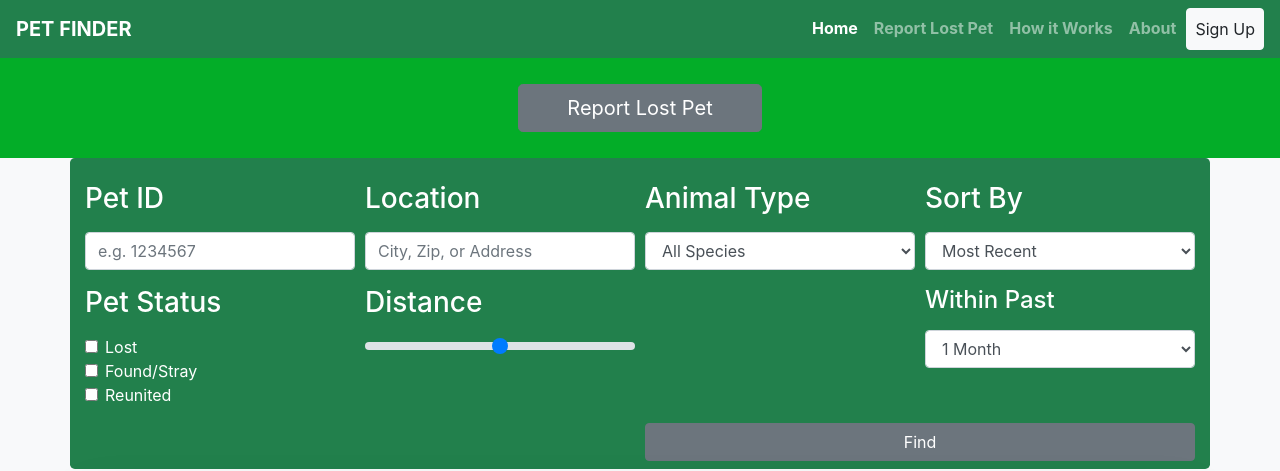
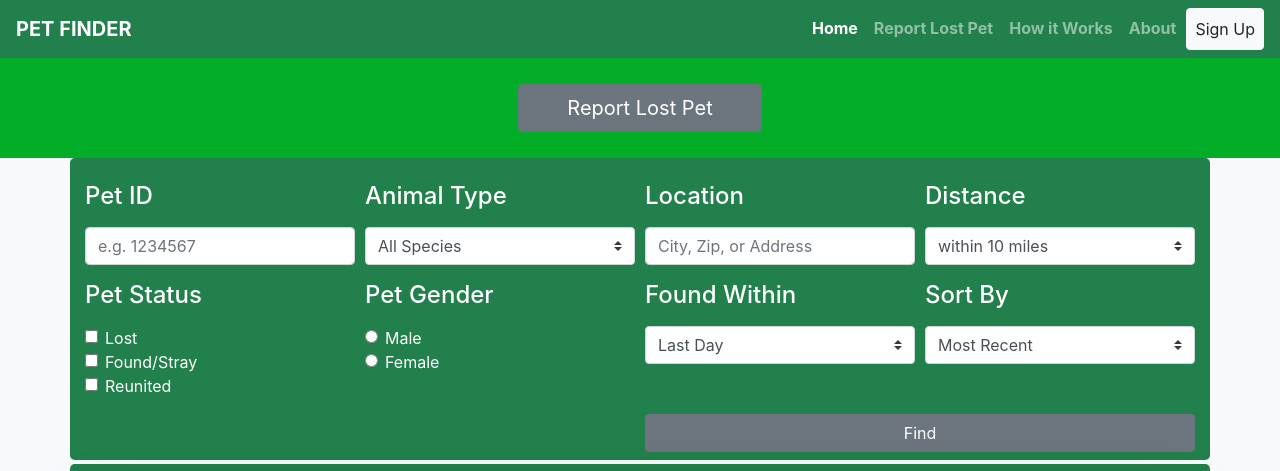
Before and after one commit to gskirkland/pet-finder-angular, an Angular app: page / in a window 1280 px wide. Shown: the top 471 px of the page. Built offline with nearby package versions, Linux system fonts and the light colour scheme.

Commit message:
Added ngFor directive to select boxes on search form. Added arrays for select box values.

```diff
--- a/src/app/components/pet-search/pet-search.component.html
+++ b/src/app/components/pet-search/pet-search.component.html
@@ -6,96 +6,108 @@
       <!-- Pet ID -->
       <div class="form-group col-lg-3 col-md-6">
         <label for="petId">
-          <h3>Pet ID</h3>
+          <h4>Pet ID</h4>
         </label>
         <input type="number" class="form-control" id="petId" placeholder="e.g. 1234567" />
+      </div>
+      <!-- Pet Type Input -->
+      <div class="form-group col-lg-3 col-md-6">
+        <label for="petType">
+          <h4>Animal Type</h4>
+        </label>
+        <select class="custom-select" id="petType">
+          <option selected>All Species</option>
+          <option *ngFor="let petType of petTypes">{{ petType }}</option>
+        </select>
       </div>
       <!-- Location Input -->
       <div class="form-group col-lg-3 col-md-6">
         <label for="location">
-          <h3>Location</h3>
+          <h4>Location</h4>
         </label>
         <input type="text" class="form-control" id="location" placeholder="City, Zip, or Address" />
       </div>
-      <!-- Pet Type Input -->
-      <div class="form-group col-lg-3 col-md-6">
-        <label for="petType">
-          <h3>Animal Type</h3>
+      <!-- Search Distance Radius Input -->
+      <div class="form-group col-lg-3 col-md-6 order-lg-1">
+        <label for="searchDistance">
+          <h4>Distance</h4>
         </label>
-        <select id="petType" class="form-control">
-          <option selected>All Species</option>
-          <option>Cat</option>
-          <option>Dog</option>
-          <option>Other</option>
-        </select>
-      </div>
-      <!-- Sort By Selection -->
-      <div class="form-group col-lg-3 col-md-6 order-lg-1">
-        <label for="sortBy">
-          <h3>Sort By</h3>
-        </label>
-        <select id="sortBy" class="form-control">
-          <option selected>Most Recent</option>
-          <option>Distance</option>
+        <select class="custom-select" id="searchDistance">
+          <option selected>within 10 miles</option>
+          <option *ngFor="let searchDistance of searchDistances">within
+            {{ searchDistance }} miles</option>
         </select>
       </div>
     </div>
     <!-- Row 2 -->
     <div class="form-row d-flex justify-content-around">
       <!-- Status Checkboxes -->
-      <div class="form-group col-lg-3 col-md-3" id="petStatus">
-        <h3>
+      <div class="form-group col-md-3 col-6" id="petStatus">
+        <h4>
           <label for="petStatus" id="statusLabel">Pet Status</label>
-        </h3>
+        </h4>
         <!-- Status Checkbox 1 -->
         <div class="form-check">
-          <input class="form-check-input" type="checkbox" value="" id="lostCheck" />
+          <input class="form-check-input" type="checkbox" id="lostCheck" />
           <label class="form-check-label" for="lostCheck">
             Lost
           </label>
         </div>
         <!-- Status Checkbox 2 -->
         <div class="form-check">
-          <input class="form-check-input" type="checkbox" value="" id="foundStrayCheck" />
+          <input class="form-check-input" type="checkbox" id="foundStrayCheck" />
           <label class="form-check-label" for="foundStrayCheck">
             Found/Stray
           </label>
         </div>
         <!-- Status Checkbox 3 -->
         <div class="form-check">
-          <input class="form-check-input" type="checkbox" value="" id="reunitedCheck" />
+          <input class="form-check-input" type="checkbox" id="reunitedCheck" />
           <label class="form-check-label" for="reunitedCheck">
             Reunited
           </label>
         </div>
       </div>
-      <!-- Search Distance Radius Input -->
-      <div class="form-group col-lg-3 col-md-3 order-lg-2">
-        <label for="searchDistance">
-          <h3>Distance</h3>
-        </label>
-        <input type="range" class="custom-range" min="0" max="100" step="5" id="searchDistance" />
+      <!-- Gender Radio Buttons -->
+      <div class="form-group col-md-3 col-6">
+        <h4>
+          <label>Pet Gender</label>
+        </h4>
+        <div class="form-check">
+          <input class="form-check-input" type="radio" name="petGender" value="male">
+          <label class="form-check-label">Male</label>
+        </div>
+        <div class="form-check">
+          <input class="form-check-input" type="radio" name="petGender" value="female">
+          <label class="form-check-label">Female</label>
+        </div>
       </div>
       <!-- Found Within Date Range Selection  -->
-      <div class="form-group col-lg-3 col-md-6 pb-2 order-lg-4">
+      <div class="form-group col-lg-3 col-md-3 pb-2">
         <label for="dateRange">
-          <h4>Within Past</h4>
+          <h4>Found Within</h4>
         </label>
-        <select id="dateRange" class="form-control">
-          <option selected>1 Month</option>
-          <option>3 Months</option>
-          <option>6 Months</option>
-          <option>1 Year</option>
+        <select class="custom-select" id="dateRange">
+          <option selected>Last Day</option>
+          <option *ngFor="let dateRange of dateRanges">{{ dateRange }}</option>
         </select>
       </div>
-      <div class="form-group col-lg-3 order-lg-3"></div>
+      <!-- Sort By Selection -->
+      <div class="form-group col-lg-3 col-md-3 pb-2">
+        <label for="sortBy">
+          <h4>Sort By</h4>
+        </label>
+        <select class="custom-select" id="sortBy">
+          <option *ngFor="let sortBy of sortBySelections" [value]="sortBy">{{ sortBy }}</option>
+        </select>
+      </div>
     </div>
     <!-- Row 3 -->
     <!-- Search Button -->
     <div class="form-row d-flex justify-content-around">
       <div class="col-md-6 order-sm-1"></div>
       <div class="col-md-6 pb-2 order-sm-2">
-        <button class="btn btn-block btn-secondary" id="searchBtn" type="button">
+        <button class="btn btn-block btn-secondary" id="searchBtn" type="submit">
           <!-- Change type to submit after adding javascript to get form input values -->
           Find
         </button>
--- a/src/app/components/pet-search/pet-search.component.ts
+++ b/src/app/components/pet-search/pet-search.component.ts
@@ -11,6 +11,18 @@ import { Pet } from '../../models/Pet';
 export class PetSearchComponent implements OnInit {
   pets: Pet[];
 
+  // petType select box array
+  petTypes = ['Cat', 'Dog', 'Other'];
+
+  // searchDistance select box array
+  searchDistances = ['25', '50', '100'];
+
+  // dateRange select box array
+  dateRanges = ['Last 3 Days', 'Last Week', 'Last 2 Weeks', 'Last Month', 'Any Time'];
+
+  // sortBy select box array
+  sortBySelections = ['Most Recent', 'Distance'];
+
   constructor(private petService: PetService) { }
 
   ngOnInit() {
```
